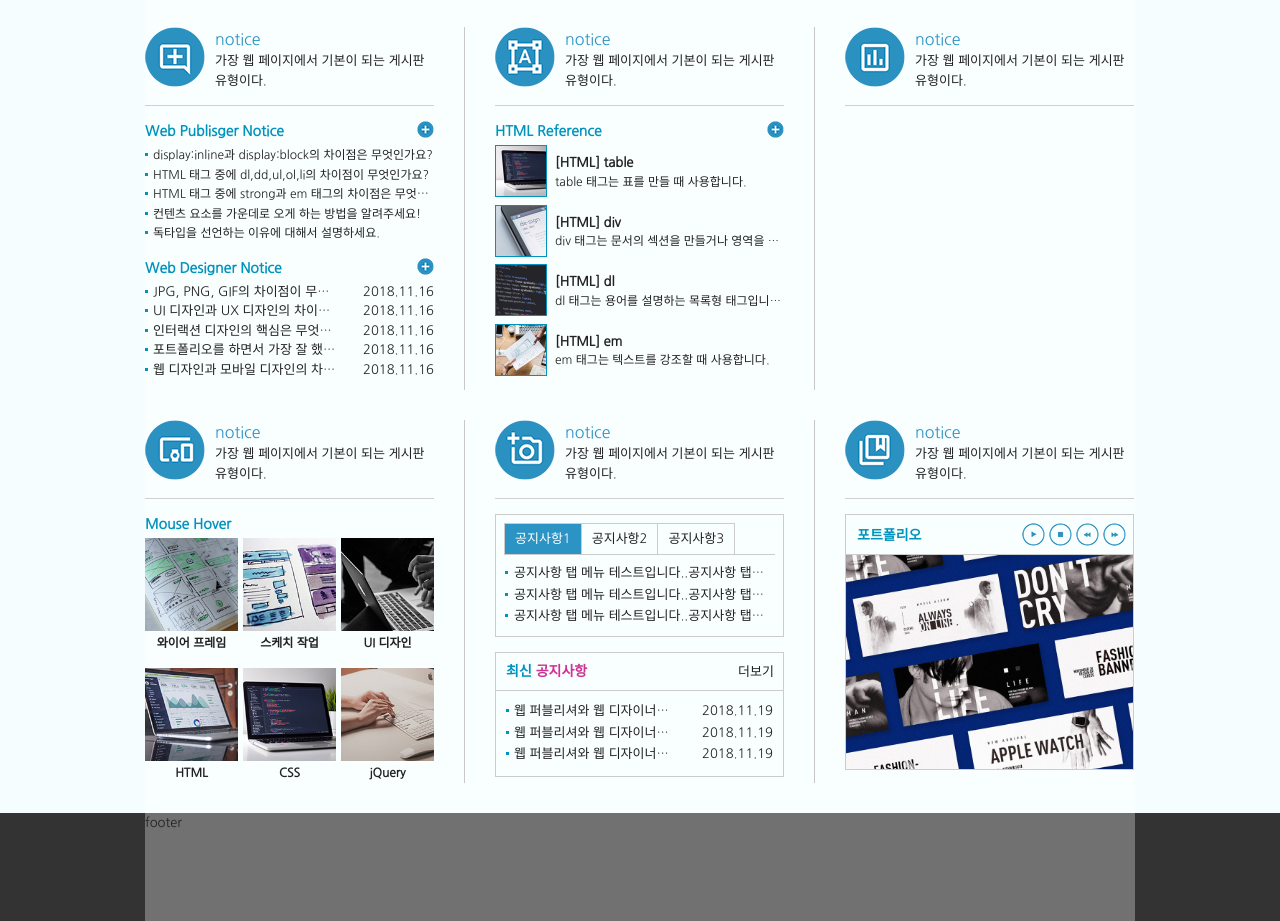
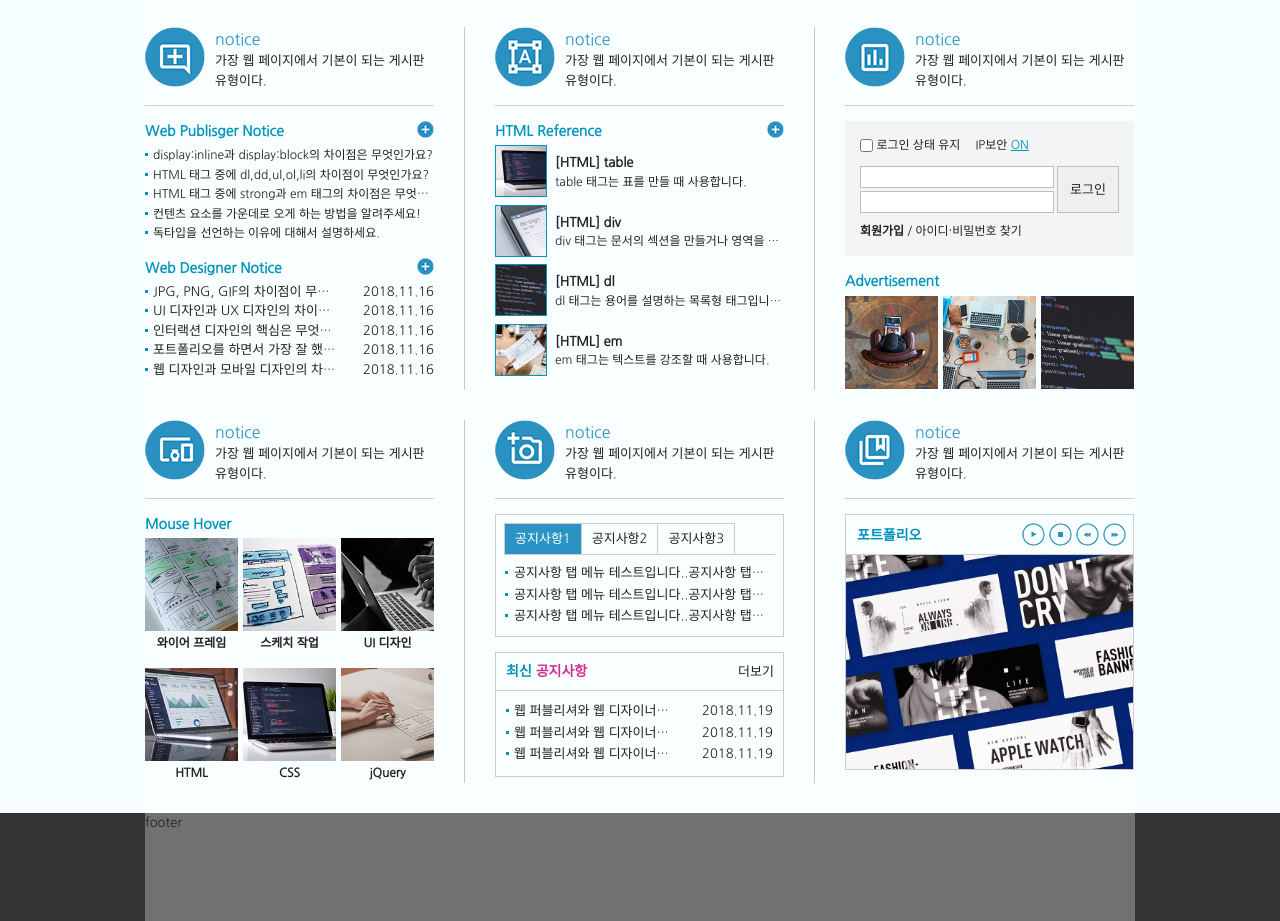
Before and after one commit to 2miii/Study, a plain HTML site: page index.html in a window 1280 px wide. Shown: the part 798-1719 px from the top of the page. Drawn offline with Linux system fonts and the light colour scheme.

Commit message:
Add files via upload

```diff
--- a/css/reset.css
+++ b/css/reset.css
@@ -1,7 +1,8 @@
 @charset "utf-8";
 
 /* 여백 초기화 */
-body,div,ul,li,li,dl,dt,dd,ol,h1,h2,h3,h4,h5,h6,input,fieldset,legend,p,select,table,th,td,tr,textarea, button,form{
+body,div,ul,li,li,dl,dt,dd,ol,h1,h2,h3,h4,h5,h6,input,fieldset,
+legend,p,select,table,th,td,tr,textarea, button,form{
      margin:0;
      padding:0;
 }
@@ -36,6 +37,11 @@ h1,h2,h3,h4,h5,h6{
      font-size:13px;
      color:#222;
      font-weight: normal;
+}
+
+/* 테두리 초기화 */
+img, fieldset{
+     border:0 none;
 }
 
 /* IR 효과  */
--- a/css/style.css
+++ b/css/style.css
@@ -685,3 +685,85 @@
 .gallery .gallery_img img{
      width: 100%;
 }
+
+
+/* 로그인 영역 */
+#login_wrap{
+     padding:15px;
+     margin-bottom: 15px;
+     background:#f2f4f5;
+}
+.login_header{
+     overflow: hidden;
+     font-size: 12px;
+     height: 30px;
+
+}
+.login_header .lh_check{
+     float:left;
+     padding-right:15px;
+}
+.login_header .lh_check .input_check{
+     vertical-align:-3px;
+}
+.login_header .lh_ip{
+     float:left;
+}
+.login_header .lh_ip em{
+     color:#0093bd;
+     text-decoration: underline;
+}
+
+.login_content{
+     position: relative;
+}
+.login_content .lc_btn{
+     position:absolute;
+     right:0;
+     top:0;
+     width: 62px;
+     height: 47px;
+     border:1px solid #bebebe;
+
+}
+.login_content .input_text{
+     width: 182px;
+     height: 16px;
+     padding:2px 5px;
+     border:1px solid #bebebe;
+     margin-bottom:3px;
+     background: #fff;
+}
+.login_footer{
+     margin-top: 5px;
+}
+.login_footer li{
+     display: inline;
+}
+.login_footer li a{
+     font-size: 12px;
+}
+
+/* 팝업 */
+.popup{}
+.popup h4{
+     font-size: 14px;
+     color:#0093bd;
+     padding-bottom: 4px;
+     font-weight: 700;
+}
+.popup ul{
+     overflow: hidden;
+}
+.popup ul li{
+     float:left;
+     width: 93px;
+     margin-right: 5px;
+}
+.popup ul li.last{
+     margin-right:0;
+}
+
+.popup ul li img{
+     width: 100%;
+}
--- a/index.html
+++ b/index.html
@@ -213,6 +213,53 @@
                               <div class="column col3">
                                    <h3><span class="icon_img ir_pm">아이콘</span><span class="icon_tit">notice</span></h3>
                                    <p class="icon_text">가장 웹 페이지에서 기본이 되는 게시판 유형이다.</p>
+                                   <!-- 로그인 -->
+                                        <div id="login_wrap">
+                                             <h4 class="ir_su">로그인 정보</h4>
+                                             <form id="login_form" name="login_form" action="post">
+                                                  <fieldset>
+                                                       <legend class="ir_su">로그인 및 관련 설정</legend>
+                                                       <div class="login_header">
+                                                            <h5 class="ir_su">로그인 보안</h5>
+                                                            <div class="lh_check">
+                                                                 <input id="infor_check"type="checkbox" class="input_check">
+                                                                 <label for="infor_check">로그인 상태 유지 </label>
+                                                            </div>
+                                                            <div class="lh_ip">
+                                                                 IP보안 <em>ON</em>
+                                                            </div>
+                                                       </div>
+                                                       <div class="login_content">
+                                                            <h5 class="ir_su">로그인 영역</h5>
+                                                            <div class="lc_text">
+                                                                 <label for="uid" class="ir_su">아이디</label>
+                                                                 <input type="text" id="uid" name="uid" class="input_text" maxlength="20">
+                                                                 <label for="upw" class="ir_su">비밀번호</label>
+                                                                 <input type="password" id="upw" name="upw" class="input_text" maxlength="20">
+                                                            </div>
+                                                            <button class="lc_btn" type="submit">로그인</button>
+                                                       </div>
+                                                       <div class="login_footer">
+                                                            <h5  class="ir_su">로그인 문제해결</h5>
+                                                            <ul>
+                                                                 <li><a href="#"><strong>회원가입</strong> / </a></li>
+                                                                 <li><a href="#">아이디</a>&middot;<a href="#">비밀번호 찾기</a></li>
+                                                            </ul>
+                                                       </div>
+                                                  </fieldset>
+                                             </form>
+                                        </div>
+                                   <!-- // 로그인 -->
+                                   <!-- 팝업 -->
+                                   <div class="popup">
+                                        <h4>Advertisement</h4>
+                                        <ul>
+                                             <li><a href="#"><img src="img/sban07.jpg" alt="이미지1"></a></li>
+                                             <li><a href="#"><img src="img/sban08.jpg" alt="이미지2"></a></li>
+                                             <li class="last"><a href="#"><img src="img/sban09.jpg" alt="이미지3"></a></li>
+                                        </ul>
+                                   </div>
+                                   <!-- //팝업 -->
                               </div>
                               <div class="column col4">
                                    <h3><span class="icon_img ir_pm">아이콘</span><span class="icon_tit">notice</span></h3>
```
